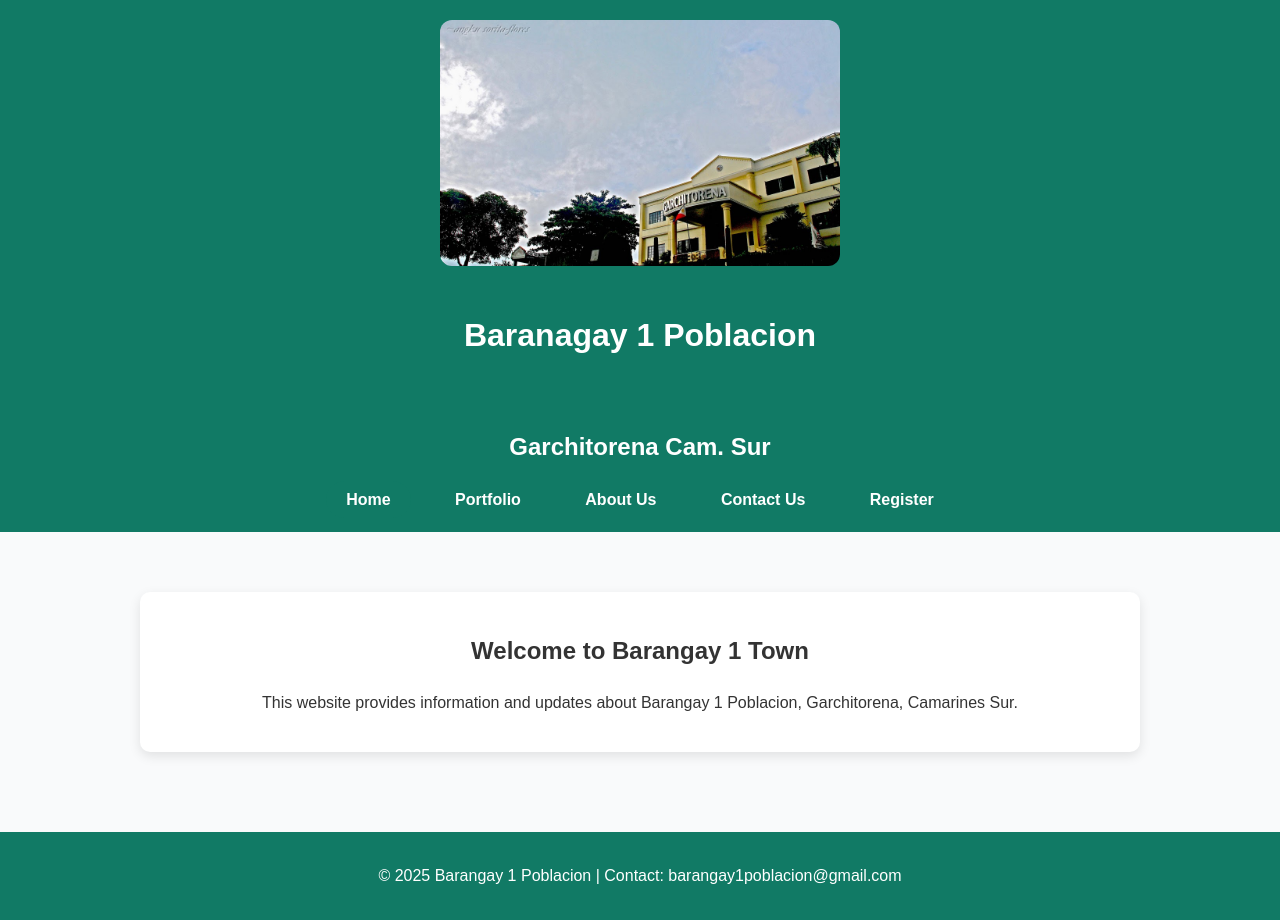
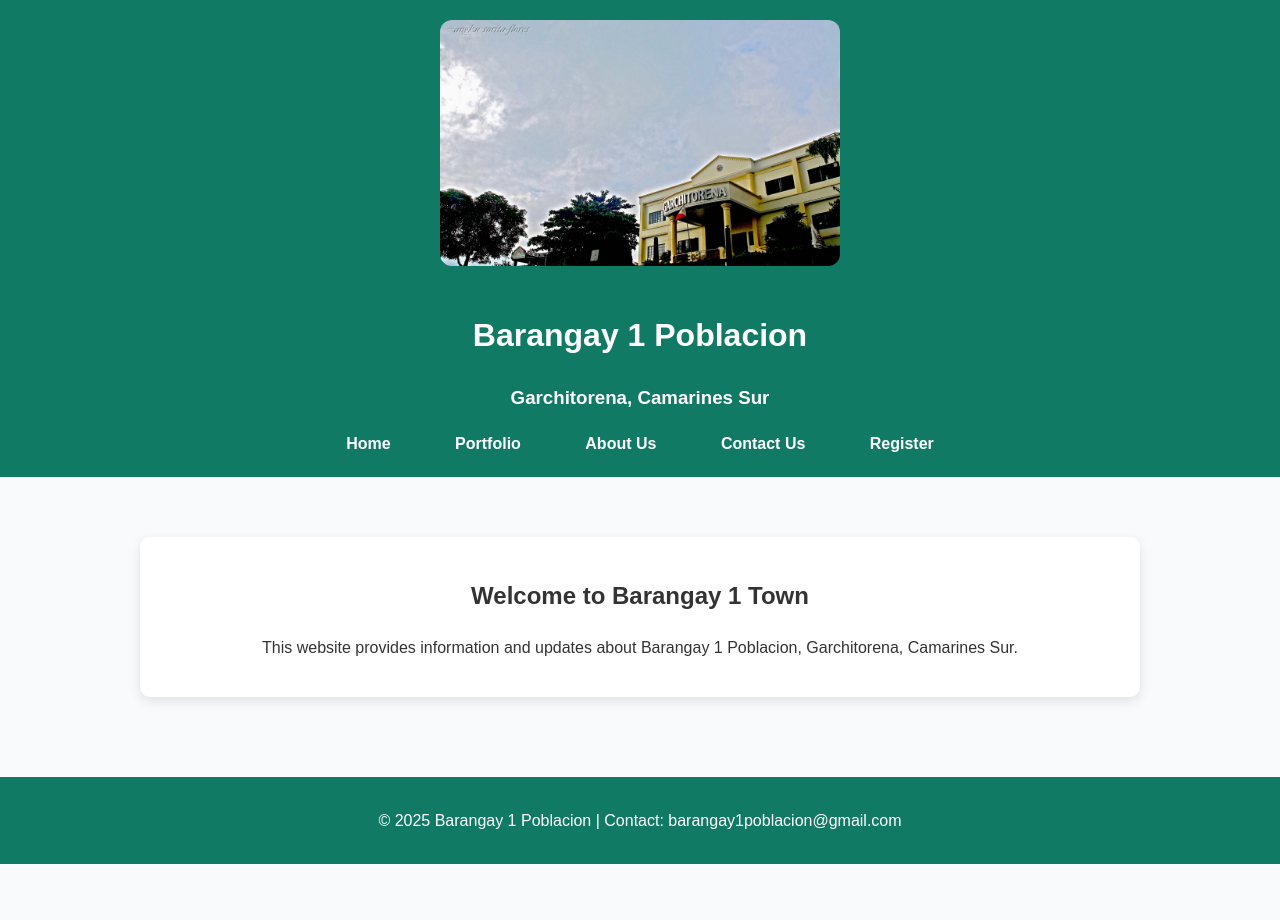
Before and after one commit to piano10/PIANOOO, a plain HTML site: page index.html in a window 1280 px wide. After the commit the page ends 864 px from the top, so only its background shows below. Drawn offline with Linux system fonts and the light colour scheme.

Commit message:
Update index.html

```diff
--- a/index.html
+++ b/index.html
@@ -9,10 +9,8 @@
 <body>
     <header>
         <img src="header.jpg" alt="Barangay Header Image">
-       <H1><b> Baranagay 1 Poblacion</b></H1><br>
-       <H2><b> Garchitorena Cam. Sur</b></H2>
-
-
+        <h1>Barangay 1 Poblacion</h1>
+        <h3>Garchitorena, Camarines Sur</h3>
         <nav>
             <a href="index.html" class="active">Home</a>
             <a href="portfolio.html">Portfolio</a>
```
